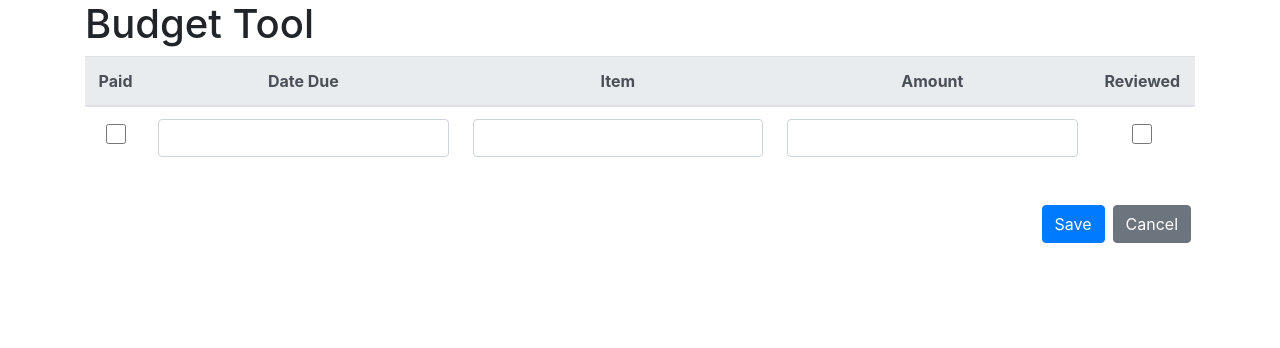
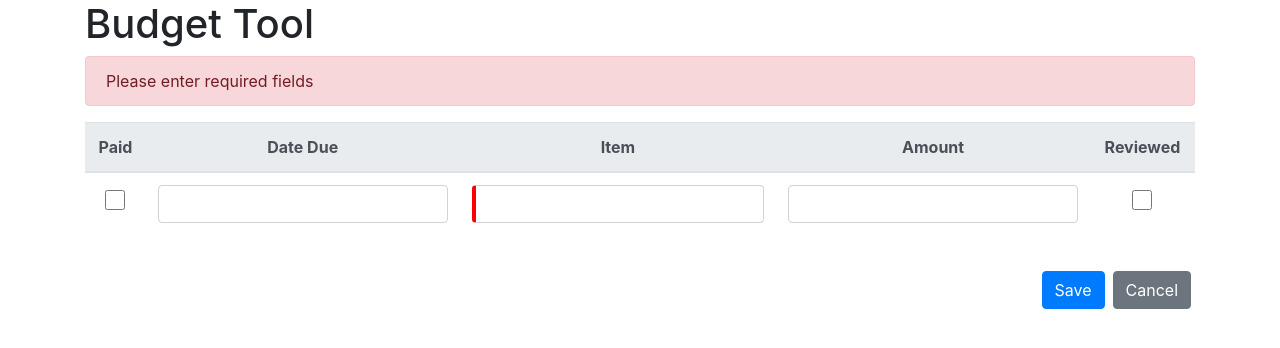
Before and after one commit to kdk321/budget-tool-app, an Angular app: page /budget-item/1 in a window 1280 px wide. Shown: the top 348 px of the page. Built offline with nearby package versions, Linux system fonts and the light colour scheme.

Commit message:
Added ng-invalid css and added error at top of page for required fields

```diff
--- a/src/app/budget-item/budget-item.component.css
+++ b/src/app/budget-item/budget-item.component.css
@@ -1 +1,8 @@
-.big-checkbox {width: 20px; height: 20px;}
+.big-checkbox {
+    width: 20px;
+    height: 20px;
+}
+
+.ng-invalid:not(form) {
+    border-left: 4px solid red;
+}
--- a/src/app/budget-item/budget-item.component.html
+++ b/src/app/budget-item/budget-item.component.html
@@ -1,4 +1,7 @@
 <div class="container">
+
+    <div class="container" class="alert alert-danger" *ngIf=budgetItemForm.invalid>Please enter required fields</div>
+
     <form (submit)="!budgetItemForm.invalid && saveBudgetItem()" #budgetItemForm=ngForm>
         <table class="table text-center">
             <thead class="thead-light">
```
